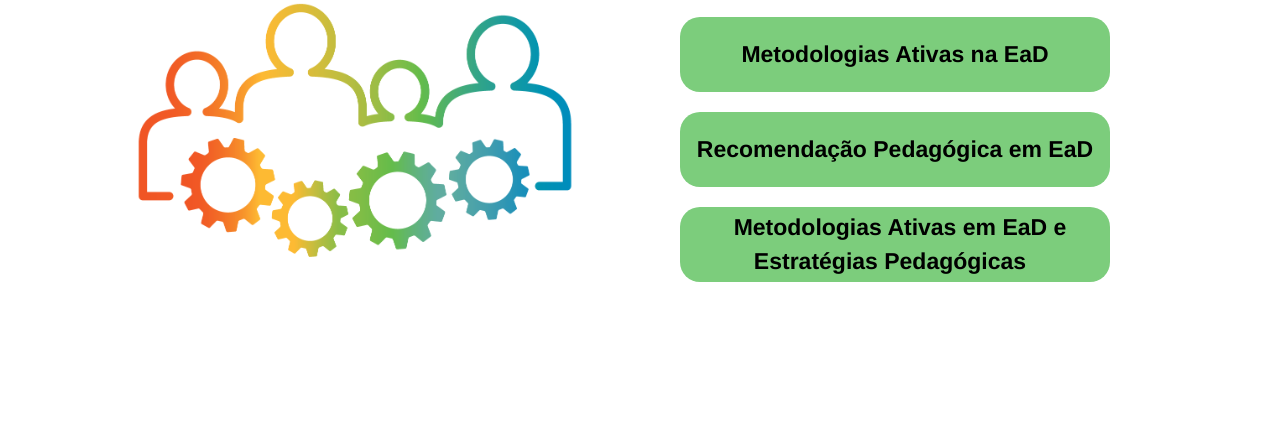
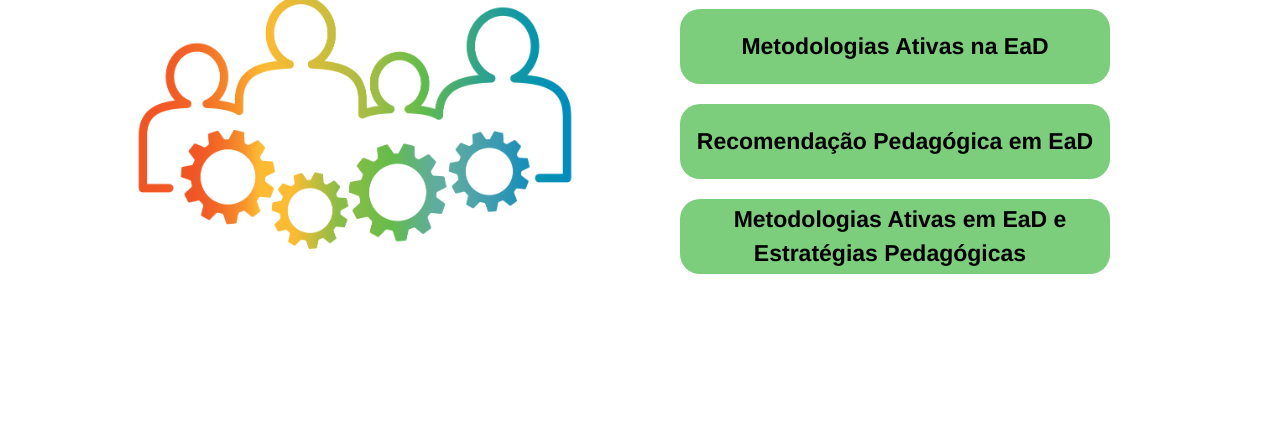
Before and after one commit to gaabemonteiro/metodologias-ativas, a website: page inicio.html in a window 1280 px wide. Shown: the part 364-800 px from the top of the page. Drawn offline with nearby package versions, Linux system fonts and the light colour scheme.

```diff
--- a/inicio.css
+++ b/inicio.css
@@ -2,6 +2,8 @@
   margin: 0;
   background-color: white;
 }
+
+
 
 .navbar {
   background-color: #7CCD7C;
--- a/inicio.html
+++ b/inicio.html
@@ -6,6 +6,7 @@
   <title>RMATIVAS-EaD</title>
   <link rel="stylesheet" href="bootstrap-4.5.2-dist/bootstrap-4.5.2-dist/css/bootstrap.min.css">
   <link href="https://fonts.googleapis.com/css2?family=Comfortaa:wght@700&family=Kumbh+Sans:wght@700&display=swap" rel="stylesheet">
+  <link rel="stylesheet" type="text/css" href="reset.css">
   <link rel="stylesheet" type="text/css" href="inicio.css">
   <script src="js/jquery-3.5.1.min.js"></script>
   <script src="bootstrap-4.5.2-dist/bootstrap-4.5.2-dist/js/bootstrap.min.js"></script>
--- /dev/null
+++ b/reset.css
@@ -0,0 +1,43 @@
+/* http://meyerweb.com/eric/tools/css/reset/
+   v2.0 | 20110126
+   License: none (public domain)
+*/
+
+html, body, div, span, applet, object, iframe,
+h1, h2, h3, h4, h5, h6, p, blockquote, pre,
+a, abbr, acronym, address, big, cite, code,
+del, dfn, em, img, ins, kbd, q, s, samp,
+small, strike, strong, sub, sup, tt, var,
+b, u, i, center,
+dl, dt, dd, ol, ul, li,
+fieldset, form, label, legend,
+table, caption, tbody, tfoot, thead, tr, th, td,
+article, aside, canvas, details, embed,
+figure, figcaption, footer, header, hgroup,
+menu, nav, output, ruby, section, summary,
+time, mark, audio, video {
+	margin: 0;
+	padding: 0;
+
+
+}
+/* HTML5 display-role reset for older browsers
+article, aside, details, figcaption, figure,
+footer, header, hgroup, menu, nav, section {
+	display: block;
+}
+body {
+    line-height: 1;
+
+}
+ol, ul {
+	list-style: none;
+}
+blockquote, q {
+	quotes: none;
+}
+blockquote:before, blockquote:after,
+q:before, q:after {
+	content: '';
+	content: none;
+}
```
Also changed, not shown: guia.html (+1 -1 lines), modulo1.html (+2 -2 lines), modulo2.html (+2 -2 lines), modulo3.html (+1 -1 lines), modulo4.html (+2 -2 lines), 6 other files.
